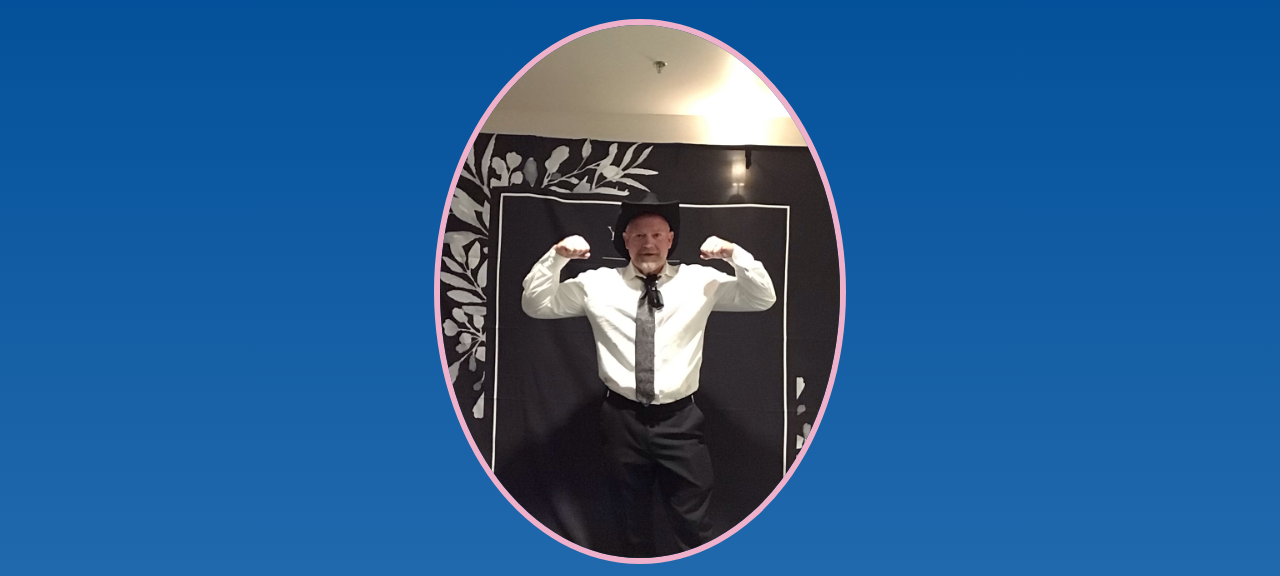
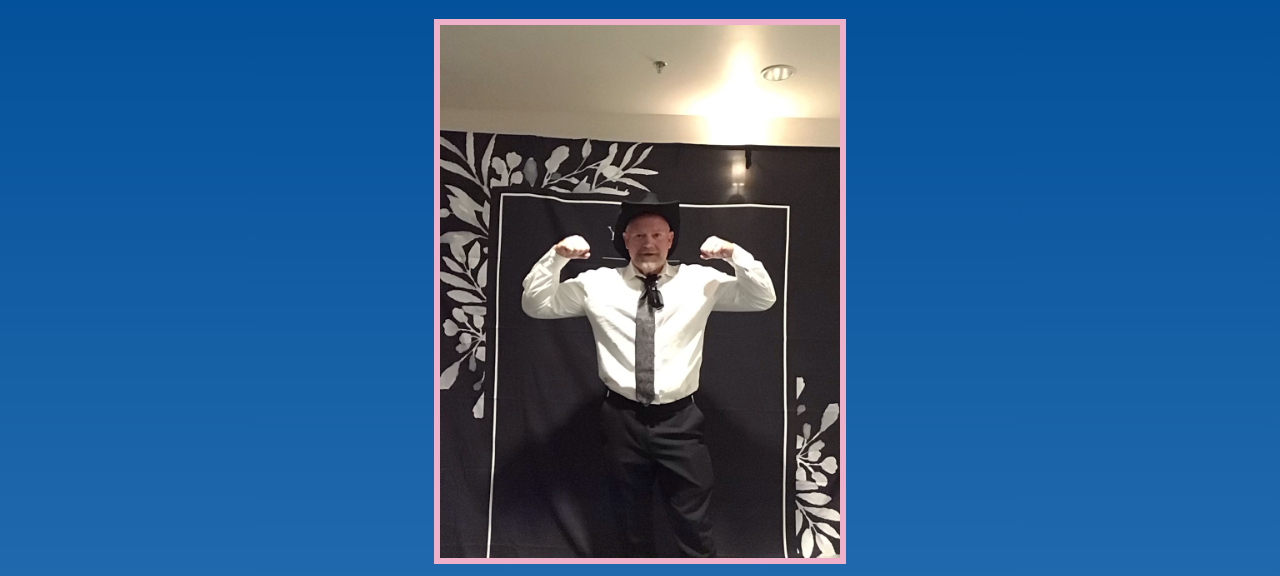
Before and after one commit to cskramblers/srbday, a website: page index.html in a window 1280 px wide. Shown: the part 72-648 px from the top of the page. Drawn offline with Linux system fonts and the light colour scheme; a web font is replaced by a local one.

Commit message:
Update styles.css

```diff
--- a/styles.css
+++ b/styles.css
@@ -12,7 +12,7 @@ h1, h2, h3, h4, p {
 
 #bff-img {
     width: 400px;
-    border-radius: 50%;
+    border-radius: 0%;
     border: 6px solid #EFB0C9;
     margin-bottom: 10px;
 }
@@ -65,6 +65,7 @@ h1, h2, h3, h4, p {
 
 #gift-img-happy:hover {
     background-image: url("images/happy.gif");
+}
 
 #gift-img-happy:active {
     background-image: url("images/happy.gif");
```
